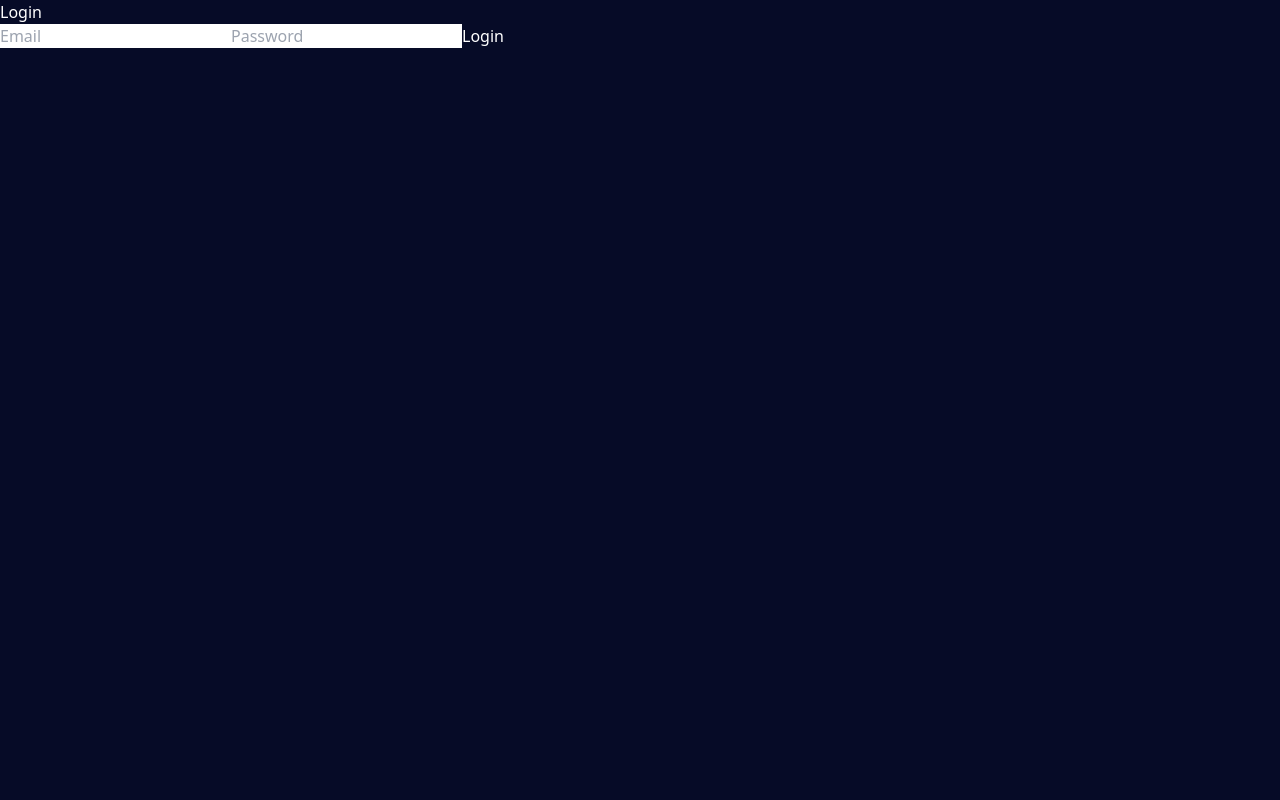
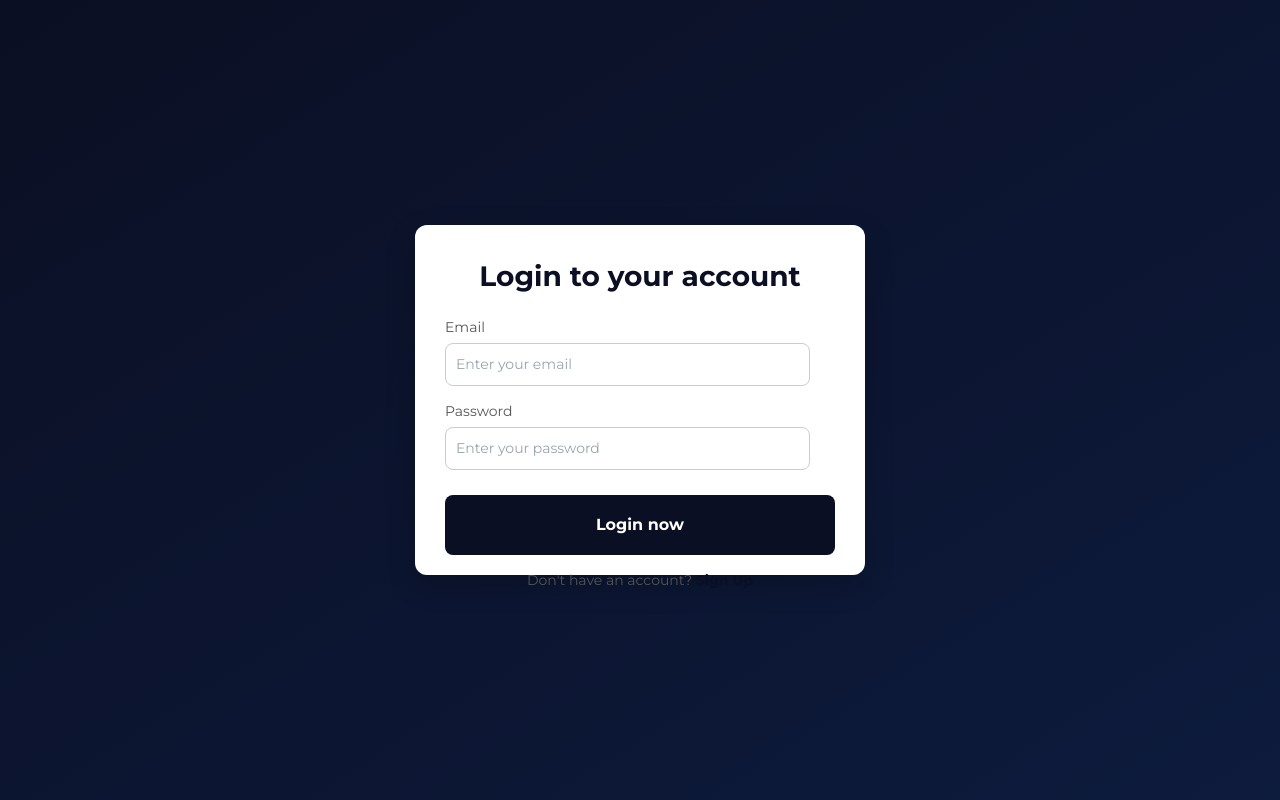
Before and after one commit to antonio13122/DEP-frontend, a Vue app: page /Login in a window 1280 px wide. Built offline with nearby package versions, Linux system fonts and the light colour scheme.

Commit message:
Edited login.vue, change in routes ( main route is reg), design changes reg.vue and header

```diff
--- a/src/components/SiteHeader.vue
+++ b/src/components/SiteHeader.vue
@@ -9,10 +9,7 @@
         <li><router-link to="/AppointmentForm">Contact</router-link></li>
       </ul>
       <div class="buttons">
-        <router-link to="/Login" class="login-button">Login</router-link>
-        <router-link to="/Register" class="member-button"
-          >Become a member→</router-link
-        >
+        <router-link to="/Choose" class="member-button">Join us →</router-link>
       </div>
     </nav>
   </header>
@@ -63,20 +60,8 @@ export default {
 
 .buttons {
   display: flex;
-  gap: 0.7rem;
+  gap: 0rem;
   align-items: center;
-}
-
-.login-button {
-  background: none;
-  border: none;
-  color: white;
-  font-family: "Montserrat", sans-serif;
-  font-weight: bold;
-  font-size: 13px;
-  letter-spacing: 0.1em;
-  cursor: pointer;
-  text-decoration: none;
 }
 
 .member-button:hover {
@@ -86,12 +71,14 @@ export default {
 .member-button {
   background-color: #23a3f0;
   color: white;
-  padding: 1rem 1.5rem;
+  padding: 0.8rem 3.5rem;
   border: none;
+  margin-right: 30px;
+  margin-left: 5px;
   border-radius: 5px;
   font-family: "Montserrat", sans-serif;
   font-weight: 600;
-  font-size: 13px;
+  font-size: 14px;
   letter-spacing: 0.1em;
   cursor: pointer;
   text-decoration: none;
--- /dev/null
+++ b/src/views/Choose.vue
@@ -0,0 +1,105 @@
+<template>
+  <div class="choose-container">
+    <div class="choose-box">
+      <h2 class="choose-title">Login to your account</h2>
+      <div class="roles">
+        <div class="role" @click="goToLogin">
+          <img src="@/assets/sailor-icon.png" alt="Sailor" />
+          <p>Sailor</p>
+        </div>
+        <div class="role" @click="goToLogin">
+          <img src="@/assets/boat-icon.png" alt="Boat Owner" />
+          <p>Boat Owner</p>
+        </div>
+      </div>
+      <p class="signup-text">
+        Don't Have An Account?
+        <router-link to="/register" class="signup-link">Sign Up</router-link>
+      </p>
+    </div>
+  </div>
+</template>
+
+<script>
+export default {
+  methods: {
+    goToLogin() {
+      this.$router.push("/login");
+    },
+  },
+};
+</script>
+
+<style>
+.choose-container {
+  font-family: "Montserrat", sans-serif;
+  display: flex;
+  justify-content: center;
+  align-items: center;
+  height: 100vh;
+  background: linear-gradient(to bottom right, #0b0f23, #0d1b3d);
+}
+
+.choose-box {
+  background: white;
+  padding: 30px;
+  border-radius: 12px;
+  box-shadow: none;
+  width: 400px;
+  text-align: center;
+}
+
+.choose-title {
+  font-size: 20px;
+  font-weight: bold;
+  color: #0b0f23;
+  margin-bottom: 20px;
+}
+
+.roles {
+  display: flex;
+  justify-content: space-around;
+  margin-bottom: 20px;
+}
+
+.role {
+  display: flex;
+  flex-direction: column;
+  align-items: center;
+  padding: 10px;
+  cursor: pointer;
+  transition: transform 0.2s ease-in-out;
+}
+
+.role:hover {
+  transform: scale(1.1);
+}
+
+.role img {
+  width: 70px;
+  height: 70px;
+}
+
+.role p {
+  font-size: 14px;
+  margin-top: 8px;
+  color: #0b0f23;
+
+  font-weight: bold;
+}
+
+.signup-text {
+  font-size: 14px;
+  color: #555;
+}
+
+.signup-link {
+  color: #0b0f23;
+  font-weight: bold;
+  text-decoration: none;
+}
+
+.signup-link:hover {
+  text-decoration: underline;
+}
+</style>
--- a/src/views/Login.vue
+++ b/src/views/Login.vue
@@ -1,17 +1,36 @@
 <template>
-  <div>
-    <h1>Login</h1>
-    <form @submit.prevent="handleLogin">
-      <input v-model="email" placeholder="Email" required />
+  <div class="login-container">
+    <div class="login-box">
+      <h2 class="login-title">Login to your account</h2>
+      <form @submit.prevent="handleLogin" class="login-form">
+        <div class="input-group">
+          <label>Email</label>
+          <input
+            v-model="email"
+            type="email"
+            placeholder="Enter your email"
+            required
+          />
+        </div>
+        <div class="input-group">
+          <label>Password</label>
+          <div class="password-container">
             <input
               v-model="password"
               type="password"
-        placeholder="Password"
+              placeholder="Enter your password"
               required
             />
-      <button type="submit">Login</button>
+          </div>
+        </div>
+        <button type="submit" class="login-button">Login now</button>
       </form>
-    <p v-if="error">{{ error }}</p>
+      <p v-if="error" class="error-message">{{ error }}</p>
+      <p class="signup-text">
+        Don't have an account?
+        <router-link to="/Register" class="signup-link">Sign Up</router-link>
+      </p>
+    </div>
   </div>
 </template>
 
@@ -36,7 +55,6 @@ export default {
 
         console.log("Login successful");
 
-        // is sailor flag
         localStorage.setItem("isSailor", data.user.isSailor);
 
         this.$root.setUser(data.user);
@@ -48,3 +66,119 @@ export default {
   },
 };
 </script>
+
+<style>
+.login-container {
+  display: flex;
+  justify-content: center;
+  align-items: center;
+  height: 100vh;
+  background: linear-gradient(to bottom right, #0b0f23, #0d1b3d);
+}
+
+.login-box {
+  background: white;
+  padding: 30px;
+  border-radius: 12px;
+  box-shadow: 0px 10px 30px rgba(0, 0, 0, 0.2);
+  width: 450px;
+  height: 350px;
+  text-align: center;
+}
+
+.login-title {
+  font-size: 28px;
+  font-family: "Montserrat", sans-serif;
+  font-weight: 600;
+  color: #0b0f23;
+  margin-bottom: 20px;
+}
+
+.input-group {
+  font-family: "Montserrat", sans-serif;
+  text-align: left;
+  margin-bottom: 15px;
+}
+
+.input-group label {
+  font-family: "Montserrat", sans-serif;
+  font-size: 14px;
+  color: #555;
+  display: block;
+  margin-bottom: 5px;
+}
+
+.input-group input {
+  font-family: "Montserrat", sans-serif;
+  width: 100%;
+  padding: 10px;
+  border: 1px solid #ccc;
+  border-radius: 8px;
+  font-size: 14px;
+  outline: none;
+  width: calc(100% - 25px);
+}
+
+.password-container {
+  position: relative;
+}
+
+.password-container input {
+  width: calc(100% - 25px);
+}
+
+.toggle-password {
+  font-family: "Montserrat", sans-serif;
+  position: absolute;
+  right: 10px;
+  top: 50%;
+  transform: translateY(-50%);
+  cursor: pointer;
+  font-size: 16px;
+  color: #888;
+}
+
+.login-button {
+  font-family: "Montserrat", sans-serif;
+  width: 100%;
+  padding: 18px;
+  background: #0b0f23;
+  color: white;
+  border: none;
+  border-radius: 8px;
+  font-size: 16px;
+  font-weight: 600;
+  cursor: pointer;
+  margin-top: 10px;
+  transition: background 0.3s ease;
+}
+
+.login-button:hover {
+  background: #002db3;
+}
+
+.error-message {
+  font-family: "Montserrat", sans-serif;
+  color: red;
+  font-size: 14px;
+  margin-top: 10px;
+}
+
+.signup-text {
+  font-family: "Montserrat", sans-serif;
+  font-size: 14px;
+  margin-top: 15px;
+  color: #555;
+}
+
+.signup-link {
+  font-family: "Montserrat", sans-serif;
+  color: #003cff;
+  font-weight: bold;
+  text-decoration: none;
+}
+
+.signup-link:hover {
+  text-decoration: underline;
+}
+</style>
--- a/src/views/Register.vue
+++ b/src/views/Register.vue
@@ -5,7 +5,7 @@
       <p class="subtitle">Welcome to the official site of our marina</p>
       <p class="login-text">
         Already have an account?
-        <router-link to="/Login" class="login-link">Login.</router-link>
+        <router-link to="/Choose" class="login-link">Login.</router-link>
       </p>
 
       <form @submit.prevent="handleRegister" class="register-form">
@@ -35,7 +35,7 @@
 
       <div class="divider"><span></span> Or <span></span></div>
 
-      <router-link to="/guest" class="btn guest-btn">
+      <router-link to="/MainView" class="btn guest-btn">
         Continue as a guest
       </router-link>
     </div>
```
Also changed, not shown: src/router/router.js (+5 -2 lines), src/assets/boat-icon.png (renamed from src/assets/awesome-sailboat-vector-a92786.png), src/assets/sailor-icon.png (added). Lines whose indentation alone changed are shown as unchanged.
